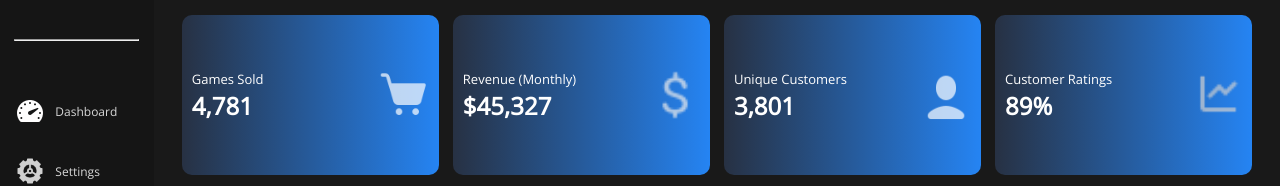
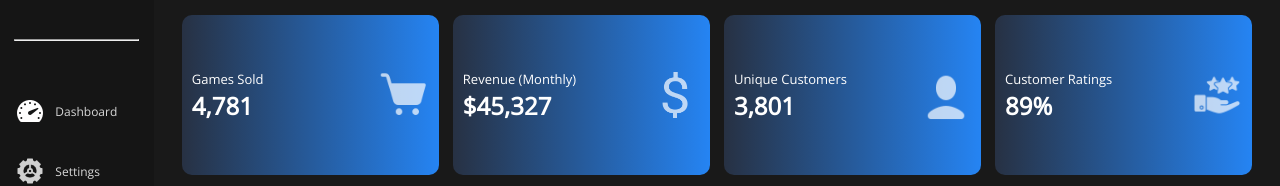
Before and after one commit to SamirShrsth/WebsiteProject, a plain HTML site: page HTML/admin.html in a window 1280 px wide. Shown: the part 161-347 px from the top of the page. Drawn offline with nearby package versions, Linux system fonts and the light colour scheme.

Commit message:
final commit

```diff
--- a/HTML/admin.html
+++ b/HTML/admin.html
@@ -85,7 +85,7 @@
                         <h2>$45,327</h2>
                     </div>
                     <div class="sales-icon">
-                        <img src="/WebsiteProject/Images/icons8-us-dollar-24.png" alt="">
+                        <img src="/WebsiteProject/Images/icons8-us-dollar-96.png" alt="">
                     </div>
                 </div>
                 <div class="sales">
@@ -103,7 +103,7 @@
                         <h2>89%</h2>
                     </div>
                     <div class="sales-icon">
-                        <img src="/WebsiteProject/Images/chart-icon.png" alt="">
+                        <img src="/WebsiteProject/Images/icons8-customer-ratings-53.png" alt="">
                     </div>
                 </div>
             </div>
```
Also changed, not shown: Images/icons8-customer-ratings-53.png (added), Images/icons8-us-dollar-96.png (added).
